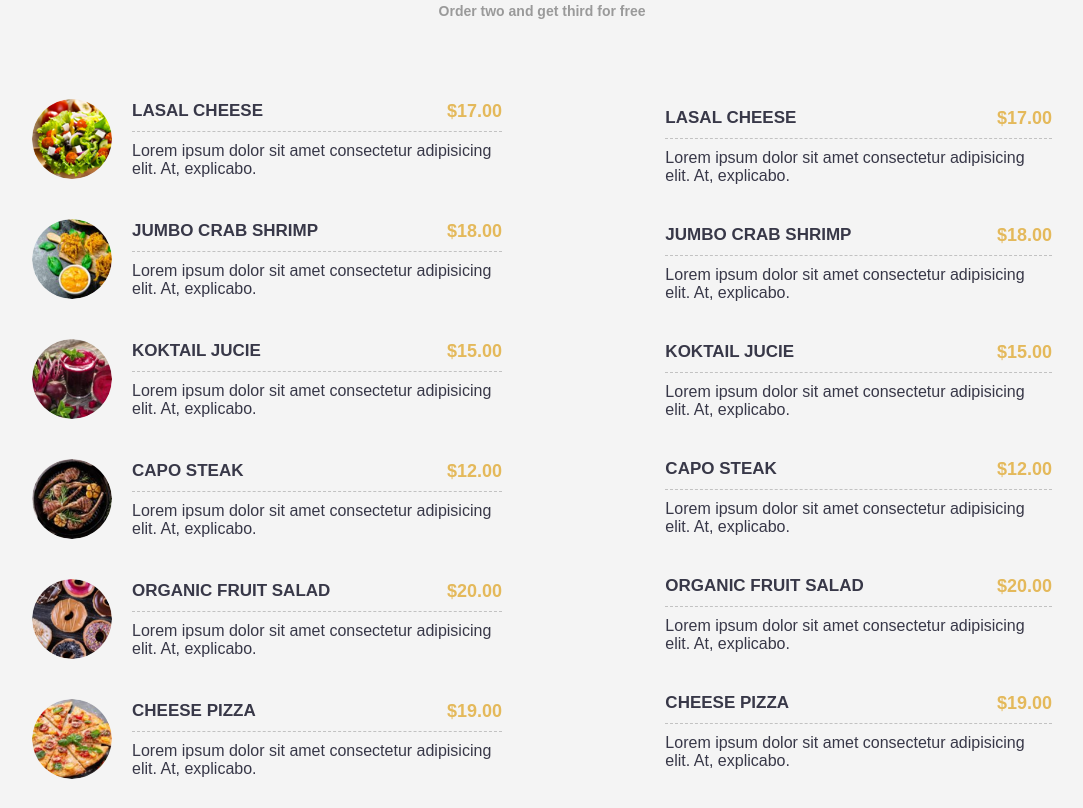
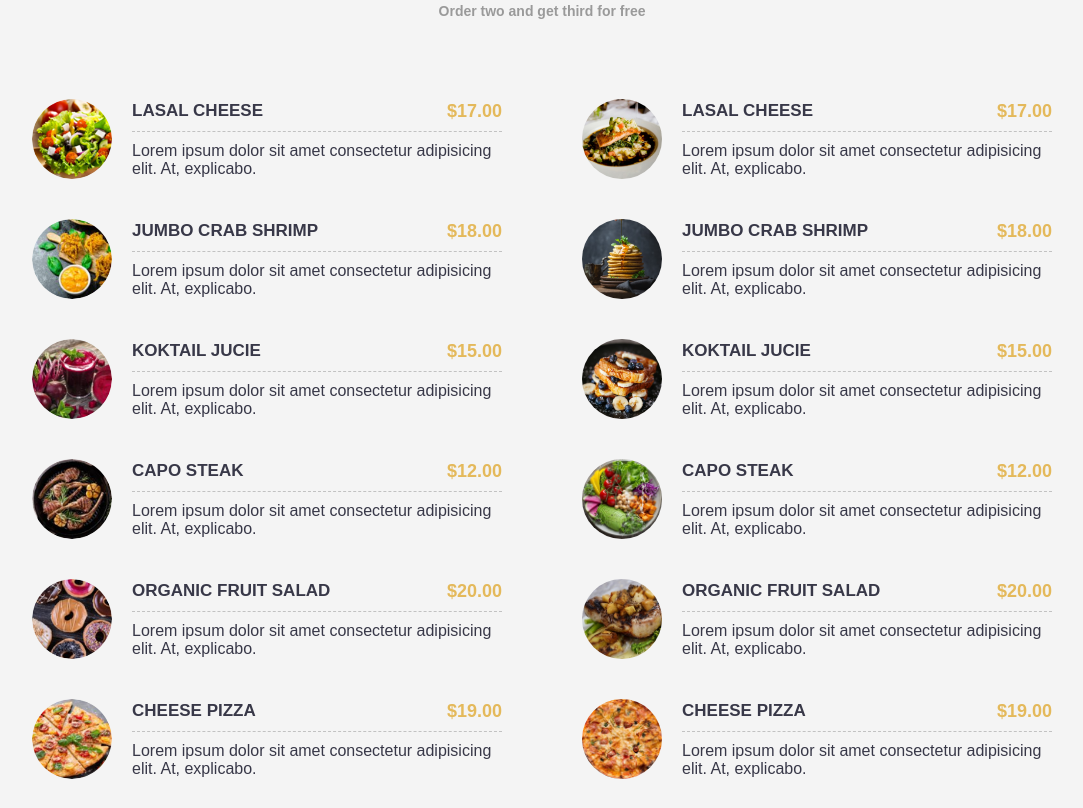
Before and after one commit to samaahmed1/Food-Lover, a plain HTML site: page index.html in a window 1280 px wide. Shown: the part 2192-3000 px from the top of the page, without its empty margins (98-1181 px from the left). Drawn offline with Linux system fonts and the light colour scheme.

Commit message:
Change: Folder Structure And Update: Image Paths

```diff
--- a/index.html
+++ b/index.html
@@ -5,7 +5,7 @@
     <meta name="viewport" content="width=device-width, initial-scale=1.0">
     <title>Food Lover</title>
     <link rel="stylesheet" href="https://cdnjs.cloudflare.com/ajax/libs/font-awesome/6.6.0/css/all.min.css">
-    <link rel="stylesheet" href="assets/style/style.css">
+    <link rel="stylesheet" href="assets/styles/main.css">
     <link rel="icon" href="assets/images/logo.png">
 </head>
 <body>
@@ -169,7 +169,7 @@
                         </div>
                         <div class="right">
                             <div class="menue-item">
-                                <img src="assets/images/food7.png" alt="">
+                                <img src="assets/images/food7.jpeg" alt="">
                                 <div>
                                     <h3>LASAL CHEESE <span class="primary-text">$17.00</span></h3>
                                     <p>Lorem ipsum dolor sit amet consectetur adipisicing elit.
@@ -177,7 +177,7 @@
                                 </div>
                                 </div>
                             <div class="menue-item">
-                                <img src="assets/images/food8.png" alt="">
+                                <img src="assets/images/food8.jpeg" alt="">
                                 <div>
                                     <h3>JUMBO CRAB SHRIMP <span class="primary-text">$18.00</span></h3>
                                     <p>Lorem ipsum dolor sit amet consectetur adipisicing elit.
@@ -185,7 +185,7 @@
                                 </div>
                                 </div>
                             <div class="menue-item">
-                                <img src="assets/images/food9.png" alt="">
+                                <img src="assets/images/food9.jpeg" alt="">
                                 <div>
                                     <h3>KOKTAIL JUCIE <span class="primary-text">$15.00</span></h3>
                                     <p>Lorem ipsum dolor sit amet consectetur adipisicing elit.
@@ -193,7 +193,7 @@
                                 </div>
                                 </div>
                             <div class="menue-item">
-                                <img src="assets/images/food10.png" alt="">
+                                <img src="assets/images/food10.jpeg" alt="">
                                 <div>
                                     <h3>CAPO STEAK<span class="primary-text">$12.00</span></h3>
                                     <p>Lorem ipsum dolor sit amet consectetur adipisicing elit.
@@ -202,7 +202,7 @@
                                 </div>
 
                                 <div class="menue-item">
-                                    <img src="assets/images/food11.png" alt="">
+                                    <img src="assets/images/food11.jpeg" alt="">
                                     <div>
                                         <h3>ORGANIC FRUIT SALAD <span class="primary-text">$20.00</span></h3>
                                         <p>Lorem ipsum dolor sit amet consectetur adipisicing elit.
@@ -210,7 +210,7 @@
                                     </div>
                                     </div>
                                 <div class="menue-item">
-                                    <img src="assets/images/food12.png" alt="">
+                                    <img src="assets/images/food12.jpeg" alt="">
                                     <div>
                                         <h3>CHEESE PIZZA<span class="primary-text">$19.00</span></h3>
                                         <p>Lorem ipsum dolor sit amet consectetur adipisicing elit.
```
Also changed, not shown: assets/styles/main.css (renamed from assets/style/style.css).
